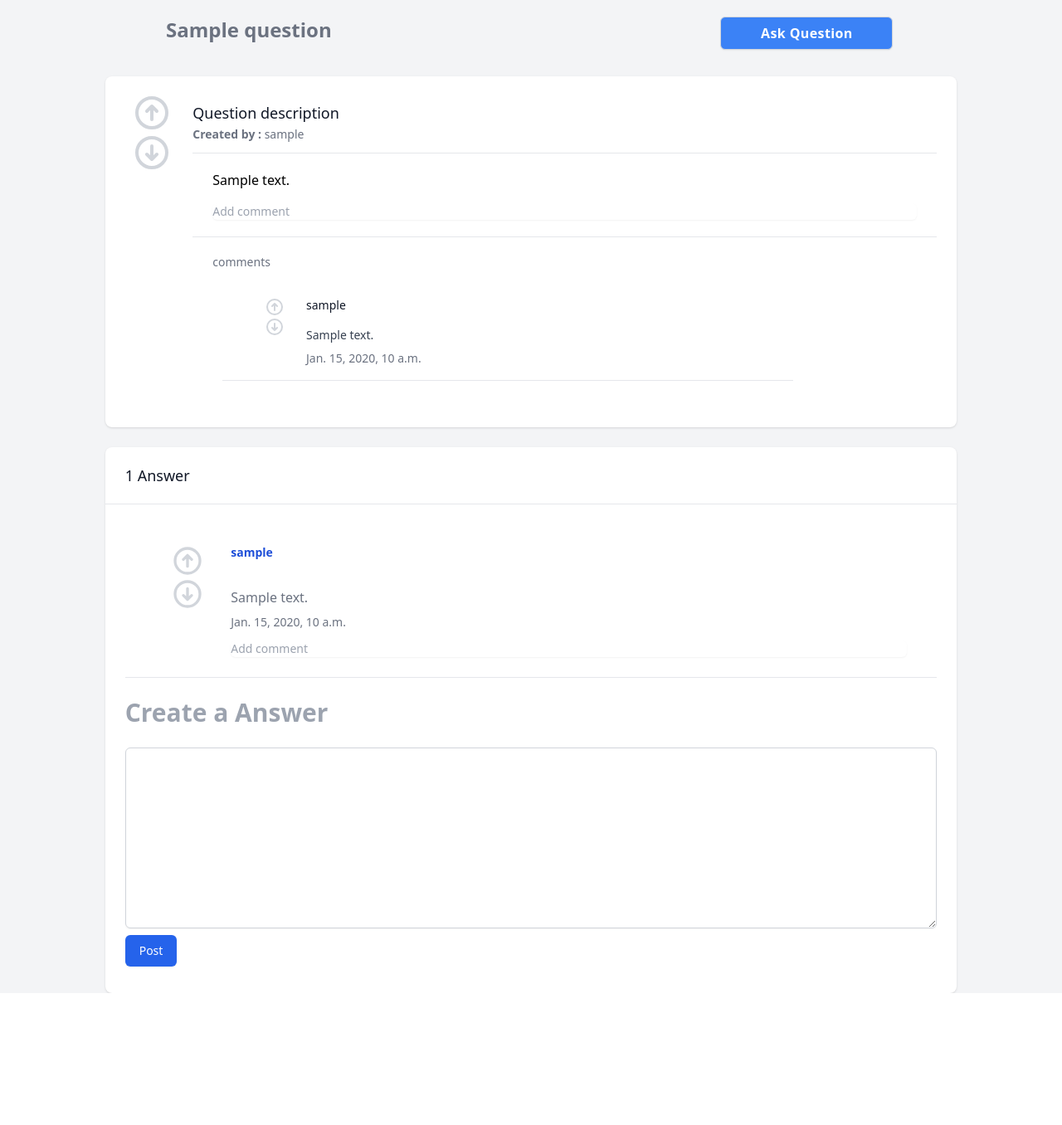
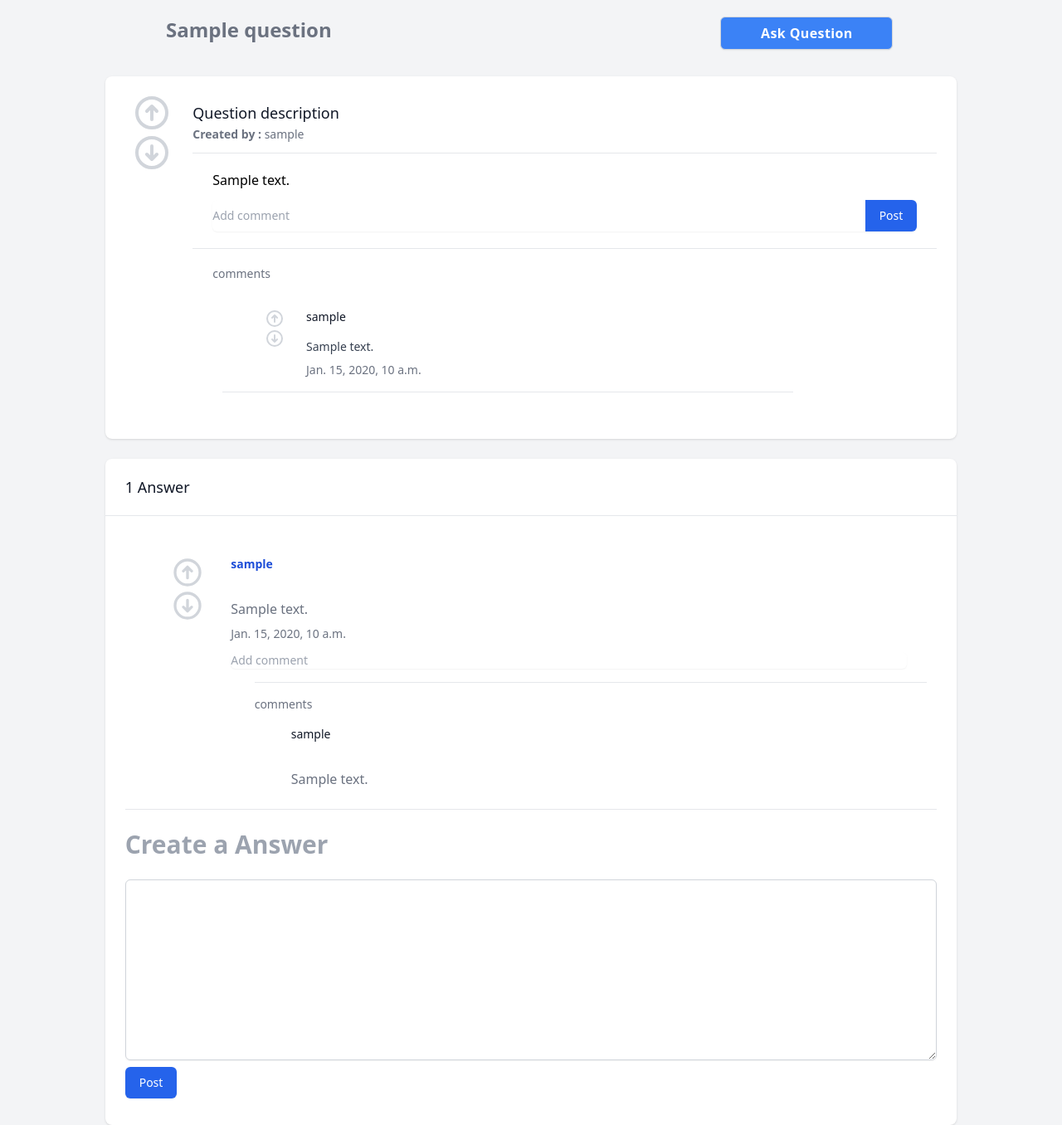
Before and after one commit to hari-testpress/Project-QnA, a Django app: page /questions/1/ in a window 1280 px wide. Shown: the part 72-1428 px from the top of the page at 83% size. Before the commit the page ends 1269 px from the top, so only its background shows below. Run offline with Django 3.2, Linux system fonts and the light colour scheme; tables that the repository leaves empty hold one stand-in row (values such as "Sample post"); data that the repository does not hold is empty; some libraries are stand-ins or nearby versions.

Commit message:
Add support to comment on the question and the answer

```diff
--- a/QnA/questions/urls.py
+++ b/QnA/questions/urls.py
@@ -36,4 +36,14 @@
         views.AnswerDeleteView.as_view(),
         name="delete-answer",
     ),
+    path(
+        "<int:question_id>/post_comment/",
+        views.PostCommentOnQuestion.as_view(),
+        name="post-comment-on-question",
+    ),
+    path(
+        "<int:question_id>/answers/<int:answer_id>/post_comment/",
+        views.PostCommentOnAnswer.as_view(),
+        name="post-comment-on-answer",
+    ),
 ]
--- a/QnA/questions/views.py
+++ b/QnA/questions/views.py
@@ -11,10 +11,11 @@
 )
 from django.urls import reverse_lazy
 from django.contrib.auth.mixins import LoginRequiredMixin
+from django.shortcuts import get_object_or_404
 
 from .filters import QuestionFilter
 
-from .models import Answer, Question
+from .models import Answer, Question, Comment
 
 
 def index(request):
@@ -120,3 +121,32 @@
     def get_queryset(self):
         queryset = super().get_queryset()
         return queryset.filter(created_by=self.request.user)
+
+
+class CreateCommentMixin(LoginRequiredMixin, CreateView):
+    model = Comment
+    http_method_names = ["post"]
+    fields = ["text"]
+
+    def get_success_url(self):
+        return reverse_lazy(
+            "questions:question_detail", args=[self.kwargs["question_id"]]
+        )
+
+
+class PostCommentOnQuestion(CreateCommentMixin):
+    def form_valid(self, form):
+        self.object = form.save(commit=False)
+        question_id = self.kwargs.get("question_id")
+        self.object.target = get_object_or_404(Question, id=question_id)
+        self.object.created_by = self.request.user
+        return super().form_valid(form)
+
+
+class PostCommentOnAnswer(CreateCommentMixin):
+    def form_valid(self, form):
+        self.object = form.save(commit=False)
+        answer_id = self.kwargs.get("answer_id")
+        self.object.target = get_object_or_404(Answer, id=answer_id)
+        self.object.created_by = self.request.user
+        return super().form_valid(form)
--- a/QnA/templates/question_detail_view.html
+++ b/QnA/templates/question_detail_view.html
@@ -57,9 +57,13 @@
           </div>
           <div class="border-t border-gray-200 px-4 py-5 sm:px-6 h-1/2">
             <p class="">{{question.description}}</p>
-            <div class="pt-4">
-                <input type="text" name="text" id="text" class="shadow-sm focus:ring-indigo-500 focus:border-indigo-500 block w-full sm:text-sm border-gray-300 rounded-md" placeholder="Add comment">
-            </div>
+            <form action="{% url 'questions:post-comment-on-question' question.id %}" method="POST" class="flex justify-between w-full pt-3">
+                <input type="text" name="text" id="text" class="w-full shadow-sm focus:ring-indigo-500 focus:border-indigo-500 block sm:text-sm border-gray-300 rounded-l-md" placeholder="Add comment">
+                <button type="submit" class=" w-16 py-2 px-4 border border-transparent rounded-r-md shadow-sm text-sm font-medium text-white bg-blue-600 hover:bg-blue-700 focus:outline-none focus:ring-2 focus:ring-offset-2 focus:ring-indigo-500">
+                  Post
+                </button>
+                {% csrf_token %}
+            </form>
           </div>
           <div class="border-t border-gray-200 px-4 py-5 sm:px-6">
             {% if question.comments.exists %}
@@ -107,13 +111,14 @@
                         </div>
                     </div>
                 </div>
+              </div>
                 {%endfor%}
             </div>
             {% endif %}
           </div>
         </div>
     </div>
-        </div>
+    </div>
       </section>
       <section aria-labelledby="notes-title">
         <div class="bg-white shadow w-10/12 mx-auto sm:rounded-lg sm:overflow-hidden">
```
